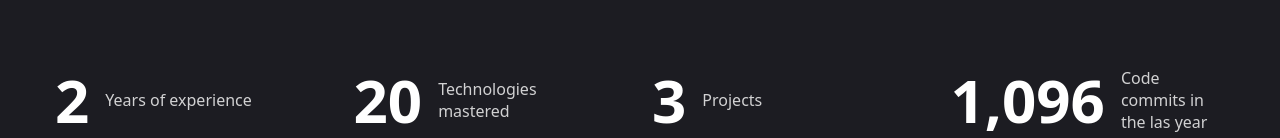
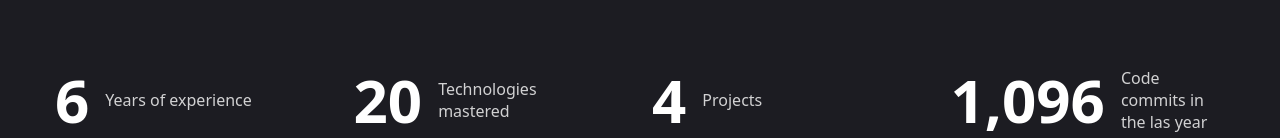
Before and after one commit to carlomonterrey/portafolio, a Next.js app: page / in a window 1280 px wide. Shown: the part 707-845 px from the top of the page. Built offline with nearby package versions, Linux system fonts and the light colour scheme.

Commit message:
Fix some text

```diff
--- a/app/resume/page.tsx
+++ b/app/resume/page.tsx
@@ -23,7 +23,7 @@ const about = {
     },
     {
       fieldName: "Experience",
-      fieldValue: "2 years",
+      fieldValue: "6 years",
       icon: <FaBriefcase />
     },
     {
@@ -77,7 +77,7 @@ const education = {
     {
       institution: "University of Pinar del Río, Cuba",
       degree: "Bachelor’s Degree in Computer Science",
-      duration: "4 years",
+      duration: "Sep 2019 - Dec 2023",
       description: "Acquired a comprehensive understanding of computer science principles, programming languages, and software development methodologies."
     },
     {
--- a/components/Stats.tsx
+++ b/components/Stats.tsx
@@ -3,7 +3,7 @@ import React from 'react'
 import CountUp from 'react-countup'
 const stats=[
  {
-  num:2,
+  num:6,
   text:'Years of experience'
  },
  {
@@ -11,7 +11,7 @@ const stats=[
   text:'Technologies mastered'
  },
  {
-  num:3,
+  num:4,
   text:'Projects'
  },
  {
--- a/components/ui/sonner.tsx
+++ b/components/ui/sonner.tsx
@@ -15,7 +15,7 @@ const Toaster = ({ ...props }: ToasterProps) => {
       toastOptions={{
         classNames: {
           toast:
-            "group toast group-[.toaster]:bg-white group-[.toaster]:text-slate-950 group-[.toaster]:border-slate-200 group-[.toaster]:shadow-lg dark:group-[.toaster]:bg-slate-950 dark:group-[.toaster]:text-slate-50 dark:group-[.toaster]:border-slate-800",
+            "group bg-accent toast group-[.toaster]:bg-white group-[.toaster]:text-slate-950 group-[.toaster]:border-slate-200 group-[.toaster]:shadow-lg dark:group-[.toaster]:bg-slate-950 dark:group-[.toaster]:text-slate-50 dark:group-[.toaster]:border-slate-800",
           description: "group-[.toast]:text-slate-500 dark:group-[.toast]:text-slate-400",
           actionButton:
             "group-[.toast]:bg-slate-900 group-[.toast]:text-slate-50 dark:group-[.toast]:bg-slate-50 dark:group-[.toast]:text-slate-900",
```
